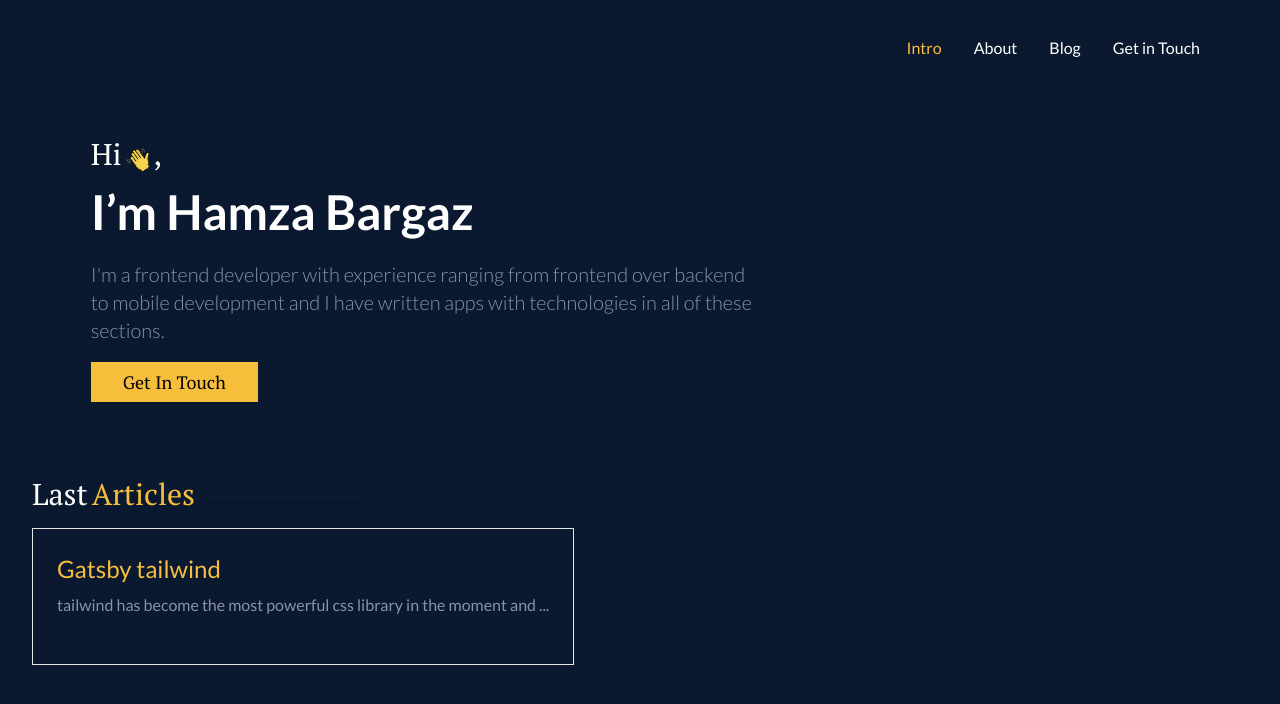
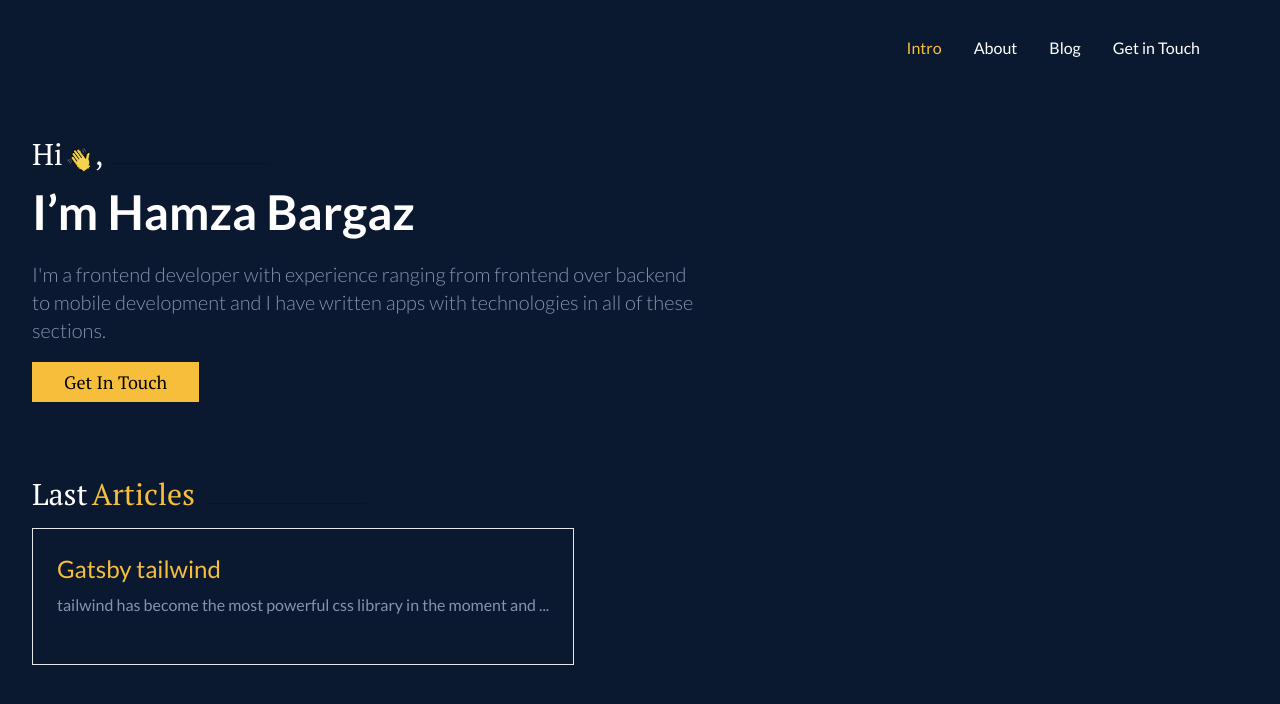
Before and after one commit to hamzabargaz/portfolio, a Gatsby site: page / in a window 1280 px wide. Built offline with nearby package versions, Linux system fonts and the light colour scheme; Gatsby itself is replaced by a stand-in of ours.

Commit message:
remove margin

```diff
--- a/src/pages/About.js
+++ b/src/pages/About.js
@@ -1,8 +1,7 @@
 import React from "react"
 import { Layout } from "../components"
 
-export default () => {
-  return (
+export default () => (
   <Layout>
     <div className="flex flex-wrap h-screen">
       <div className="w-full flex flex-col text-white">
@@ -41,4 +40,3 @@ export default () => {
     </div>
   </Layout>
 )
-}
--- a/src/pages/Contact.js
+++ b/src/pages/Contact.js
@@ -1,8 +1,7 @@
 import React from "react"
 import { Layout } from "../components"
 
-export default () => {
-  return (
+export default () => (
   <Layout>
     <div className="flex flex-wrap h-screen">
       <div className="w-full flex text-white">
@@ -34,4 +33,3 @@ export default () => {
     </div>
   </Layout>
 )
-}
--- a/src/pages/index.js
+++ b/src/pages/index.js
@@ -9,7 +9,7 @@ export default ({ data }) => {
     <Layout>
       <div className="flex flex-col text-white h-screen">
         <div className="w-full md:w-2/3 flex items-start mb-20">
-          <div className="flex flex-col px-8 mx-auto">
+          <div className="flex flex-col px-8">
             <div className="flex items-end mb-4 font-serif text-3xl">
               Hi <Hand className="w-6 mx-1" />,
               <hr className="ml-2 w-40 mb-2" />
```
Lines whose indentation alone changed are shown as unchanged.
